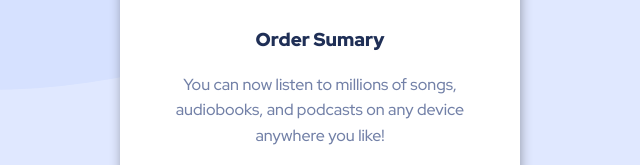
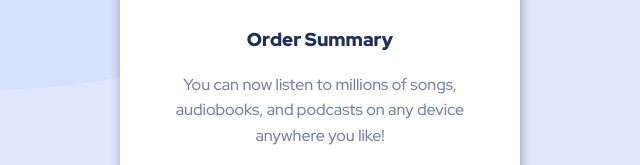
Before and after one commit to jucajulian0907/order-sum-component.github.io, a plain HTML site: page index.html in a window 1280 px wide. Shown: the part 298-463 px from the top of the page, 320-960 px from the left. Drawn offline with Linux system fonts and the light colour scheme.

Commit message:
Update index.html

```diff
--- a/index.html
+++ b/index.html
@@ -25,7 +25,7 @@
 
     </article>
     <article class="card-info">
-        <h1 class= info-title>Order Sumary</h1>
+        <h1 class= info-title>Order Summary</h1>
         <p class="info-paragraph">You can now listen to millions of songs, audiobooks, and podcasts on any
           device anywhere you like!</p>
 
```
